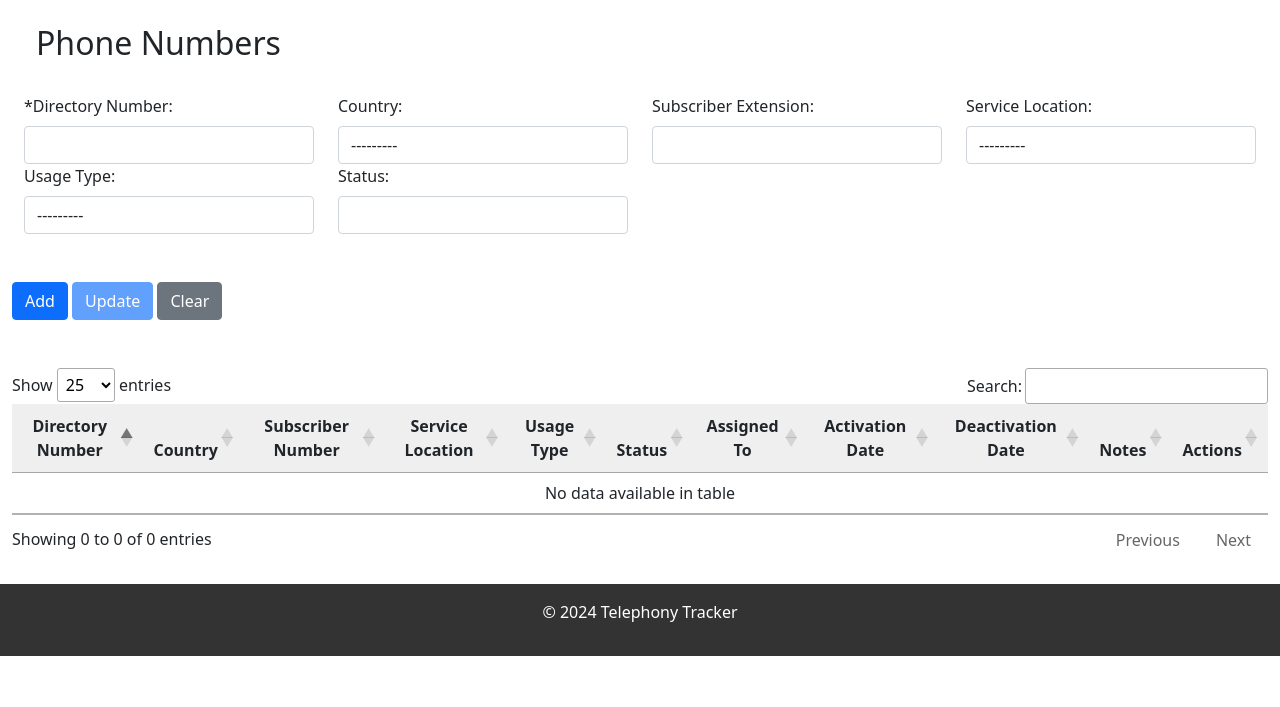
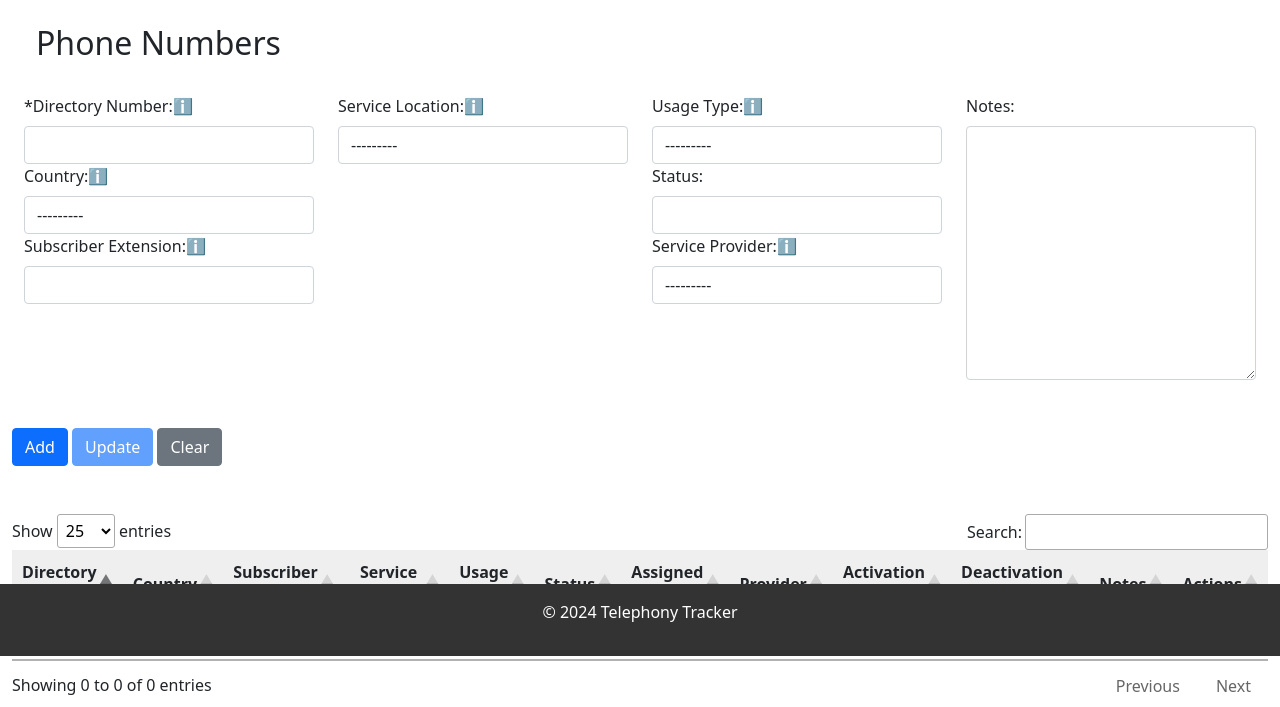
Before and after one commit to cschrachta/telephony_tracker_python, a Django app: page /telephony/phone_number/ in a window 1280 px wide. Shown: the part 144-851 px from the top of the page. Before the commit the page ends 800 px from the top, so only its background shows below. Run offline with Django 5.2, Linux system fonts and the light colour scheme; data that the repository does not hold is empty; some libraries are stand-ins or nearby versions.

Commit message:
added tool tips and visual adjustments to templates

```diff
--- a/telephony/forms.py
+++ b/telephony/forms.py
@@ -107,6 +107,7 @@
         location.contact_email = self.cleaned_data.get('contact_email', '')
         location.contact_phone = self.cleaned_data.get('contact_phone', '')
         location.location_function = self.cleaned_data.get('location_function', '')
+        location.site_dial_code = self.cleaned_data.get('site_dial_code', '')
         location.notes = self.cleaned_data.get('notes', '')
 
         gmaps = googlemaps.Client(key=settings.GOOGLE_API_KEY)
@@ -137,6 +138,7 @@
             'contact_email',
             'contact_phone',
             'location_function',
+            'site_dial_code',
             'notes',
         ]
 
@@ -158,6 +160,7 @@
             'contact_email': forms.TextInput(attrs={'placeholder': 'Main Support Email'}),
             'contact_phone': forms.TextInput(attrs={'placeholder': 'Main Contact Number'}),
             'location_function': forms.Select(attrs={'placeholder': 'Admin, Manufacturing, etc...'}),
+            'site_dial_code': forms.TextInput(attrs={'placeholder': '123456'}),
             'timezone': forms.TextInput(attrs={'placeholder': 'GMT'}),
             'notes': forms.Textarea(attrs={'placeholder': 'Additional notes here...'}),
         }
--- a/telephony/templates/telephony/base.html
+++ b/telephony/templates/telephony/base.html
@@ -24,12 +24,12 @@
   <script type="text/javascript" charset="utf8" src="https://code.jquery.com/jquery-3.6.0.min.js"></script>
 
   <!-- DataTables JS -->
-  <script type="text/javascript" charset="utf8"
-    src="https://cdn.datatables.net/1.11.5/js/jquery.dataTables.js"></script>
+  <script type="text/javascript" charset="utf8" src="https://cdn.datatables.net/1.11.5/js/jquery.dataTables.js"></script>
 
   <!-- Bootstrap JS (single version) -->
-  <script src="https://cdnjs.cloudflare.com/ajax/libs/popper.js/2.11.6/umd/popper.min.js"></script>
-  <script src="https://cdnjs.cloudflare.com/ajax/libs/twitter-bootstrap/5.1.3/js/bootstrap.min.js"></script>
+  <!-- <script src="https://cdnjs.cloudflare.com/ajax/libs/popper.js/2.11.6/umd/popper.min.js"></script>
+  <script src="https://cdnjs.cloudflare.com/ajax/libs/twitter-bootstrap/5.1.3/js/bootstrap.min.js"></script> -->
+  <script src="https://cdn.jsdelivr.net/npm/bootstrap@5.3.0/dist/js/bootstrap.bundle.min.js"></script>
 
   {% block extra_js %}
   {% endblock %}
@@ -80,9 +80,9 @@
       <thead>
         <tr>
           {% for column in table_headers %}
-          <th style="text-align:center">{{ column }}</th>
+          <th style="text-align:center; vertical-align: middle;">{{ column }}</th>
           {% endfor %}
-          <th style="text-align:center">Actions</th>
+          <th style="text-align:center; vertical-align: middle;">Actions</th>
         </tr>
       </thead>
       <tbody>
@@ -90,9 +90,9 @@
         {% if item.id %}
         <tr data-id="{{ item.id }}">
           {% for field in table_fields %}
-          <td>{{ item|get_attr:field }}</td>
+          <td style="text-align: center; vertical-align: middle;">{{ item|get_attr:field }}</td>
           {% endfor %}
-          <td>
+          <td style="text-align: center; vertical-align: middle;">
             <a href="{% url edit_url item.id %}" class="btn btn-sm btn-primary">Edit</a>
             <form method="post" action="{% url delete_url item.id %}" style="display:inline;">
               {% csrf_token %}
@@ -115,6 +115,11 @@
 
 <script>
   document.addEventListener('DOMContentLoaded', function () {
+    // Enable all tooltips on the page
+    var tooltipTriggerList = [].slice.call(document.querySelectorAll('[data-bs-toggle="tooltip"]'))
+    var tooltipList = tooltipTriggerList.map(function (tooltipTriggerEl) {
+      return new bootstrap.Tooltip(tooltipTriggerEl)
+    })
     // Initialize DataTable
     $('.{{ table_class }}').DataTable({
       "paging": true,
@@ -184,7 +189,7 @@
         event.stopPropagation();
         var id = button.getAttribute('data-id');
         if (confirm('Are you sure you want to delete?')) {
-          fetch(`/delete_{{ clear_view_url }}/${id}/`, {
+          fetch(`/{{ clear_view_url }}_delete/${id}/`, {
             method: 'DELETE',
             headers: {
               'X-CSRFToken': csrftoken
--- a/telephony/templates/telephony/phone_number.html
+++ b/telephony/templates/telephony/phone_number.html
@@ -10,31 +10,48 @@
 {% block form_content %}
 <div class="container-fluid">
   <div class="row">
-    <div class="col-md-3">
-      <label for="id_directory_number" class="form-label">*Directory Number:</label>
+    <div class="col-md-9">
+      <div class="row">
+        <div class="col-md-4">
+          <div>
+            <label for="id_directory_number" class="form-label">*Directory Number:<span class="info-icon" data-bs-toggle="tooltip" title="Enter the phone number in E.164 format, e.g., +16512422144.">ℹ️</span></label>
             {{ form.directory_number|add_class:"form-control" }}
           </div>
-    <div class="col-md-3">
-      <label for="id_country" class="form-label">Country:</label>
+          <div>
+            <label for="id_country" class="form-label">Country:<span class="info-icon" data-bs-toggle="tooltip" title="Country of Origin for this phone number.">ℹ️</span></label>
             {{ form.country|add_class:"form-control" }}
           </div>
-    <div class="col-md-3">
-      <label for="id_subscriber_number" class="form-label">Subscriber Extension:</label>
+          <div>
+            <label for="id_subscriber_number" class="form-label">Subscriber Extension:<span class="info-icon" data-bs-toggle="tooltip" title="The internal phone number receiving service from the public Directory Number above.">ℹ️</span></label>
             {{ form.subscriber_number|add_class:"form-control" }}
           </div>
-    <div class="col-md-3">
-      <label for="id_service_location" class="form-label">Service Location:</label>
+        </div>
+        <div class="col-md-4">
+          <div>
+            <label for="id_service_location" class="form-label">Service Location:<span class="info-icon" data-bs-toggle="tooltip" title="The physical company office location this number is provisioned to.">ℹ️</span></label>
             {{ form.service_location|add_class:"form-control" }}
           </div>
+
         </div>
-  <div class="row">
-    <div class="col-md-3">
-      <label for="id_usage_type" class="form-label">Usage Type:</label>
+        <div class="col-md-4">
+          <div>
+            <label for="id_usage_type" class="form-label">Usage Type:<span class="info-icon" data-bs-toggle="tooltip" title="The primary function this directory number is providing.">ℹ️</span></label>
             {{ form.usage_type|add_class:"form-control" }}
           </div>
-    <div class="col-md-3">
+          <div>
             <label for="id_status" class="form-label">Status:</label>
             {{ form.status|add_class:"form-control" }}
+          </div>
+          <div>
+            <label for="id_status" class="form-label">Service Provider:<span class="info-icon" data-bs-toggle="tooltip" title="The contracted carrier provisioned to providing service for this directory number.">ℹ️</span></label>
+            {{ form.service_provider|add_class:"form-control" }}
+          </div>
+        </div>
+      </div>
+    </div>
+    <div class="col-md-3">
+      <label for="id_notes" class="form-label">Notes:</label>
+      {{ form.notes|add_class:"form-control" }}
     </div>
   </div>
 </div>
--- a/telephony/views.py
+++ b/telephony/views.py
@@ -99,7 +99,7 @@
             'new_url': f'telephony:{model_name_snake_case}_new',
             'edit_url': f'telephony:{model_name_snake_case}_edit',
             'delete_url': f'telephony:{model_name_snake_case}_delete',
-            'clear_view_url': reverse_lazy('telephony:service_provider'),
+            'clear_view_url': reverse_lazy(f'telephony:{model_name_snake_case}'),
             'table_class': f'{model_name_snake_case}-table',
             'table_headers': self.table_headers,
             'table_fields': self.table_fields,
@@ -112,6 +112,10 @@
         model_name_str = str(self.model._meta.object_name)  # Ensure it's a string
         model_name_snake_case = inflection.underscore(model_name_str)
         return [f'telephony/{model_name_snake_case}.html']
+
+    def get_success_url(self):
+        model_name_snake_case = inflection.underscore(self.model._meta.object_name)
+        return reverse_lazy(f'telephony:{model_name_snake_case}')
 
 class BaseCreateView(CreateView):
     """
@@ -135,7 +139,7 @@
             'new_url': f'telephony:{model_name_snake_case}_new',
             'edit_url': f'telephony:{model_name_snake_case}_edit',
             'delete_url': f'telephony:{model_name_snake_case}_delete',
-            'clear_view_url': reverse_lazy('telephony:service_provider'),
+            'clear_view_url': reverse_lazy(f'telephony:{model_name_snake_case}'),
             'table_class': f'{model_name_snake_case}-table',
             'table_headers': self.table_headers,
             'table_fields': self.table_fields,
@@ -148,6 +152,10 @@
         model_name_str = str(self.model._meta.object_name)  # Ensure it's a string
         model_name_snake_case = inflection.underscore(model_name_str)
         return [f'telephony/{model_name_snake_case}.html']
+
+    def get_success_url(self):
+        model_name_snake_case = inflection.underscore(self.model._meta.object_name)
+        return reverse_lazy(f'telephony:{model_name_snake_case}')
 
     def form_valid(self, form):
         form.save()
@@ -175,7 +183,7 @@
             'new_url': f'telephony:{model_name_snake_case}_new',
             'edit_url': f'telephony:{model_name_snake_case}_edit',
             'delete_url': f'telephony:{model_name_snake_case}_delete',
-            'clear_view_url': reverse_lazy('telephony:service_provider'),
+            'clear_view_url': reverse_lazy(f'telephony:{model_name_snake_case}'),
             'table_class': f'{model_name_snake_case}-table',
             'table_headers': self.table_headers,
             'table_fields': self.table_fields,
@@ -188,6 +196,10 @@
         model_name_str = str(self.model._meta.object_name)  # Ensure it's a string
         model_name_snake_case = inflection.underscore(model_name_str)
         return [f'telephony/{model_name_snake_case}.html']
+
+    def get_success_url(self):
+        model_name_snake_case = inflection.underscore(self.model._meta.object_name)
+        return reverse_lazy(f'telephony:{model_name_snake_case}')
 
     def form_valid(self, form):
         form.save()
@@ -292,8 +304,8 @@
     model = Location
     form_class = LocationForm
     template_name = 'telephony/location.html'
-    table_headers = ['Name', 'Display Name', 'Address', 'Street/Road', 'City', 'State', 'Country', 'Postcode', 'Verified']
-    table_fields = ['name', 'display_name', 'house_number', 'road', 'city', 'state', 'country', 'postcode', 'verified_location']
+    table_headers = ['Name', 'Address', 'Street/Road', 'City', 'State', 'Country', 'Postcode', 'Verified']
+    table_fields = ['display_name', 'house_number', 'road', 'city', 'state', 'country', 'postcode', 'verified_location']
     form_fields = ['name', 'display_name', 'house_number', 'road', 'city', 'state', 'postcode', 'country', 'notes']
     success_url = reverse_lazy('telephony:location')
 
@@ -347,6 +359,7 @@
         'Usage Type',
         'Status',
         'Assigned To',
+        'Provider',
         'Activation Date',
         'Deactivation Date',
         'Notes'
@@ -359,6 +372,7 @@
         'usage_type',
         'status',
         'assigned_to',
+        'service_provider',
         'activation_date',
         'deactivation_date',
         'notes'
@@ -382,7 +396,6 @@
 class PhoneNumberCreateView(BaseCreateView):
     model = PhoneNumber
     form_class = PhoneNumberForm
-    success_url = reverse_lazy('telephony:phone_number')
 
 class PhoneNumberUpdateView(BaseUpdateView):
     model = PhoneNumber
@@ -426,11 +439,9 @@
         'phone_number_range',
         'circuit'
     ]
-    success_url = reverse_lazy('telephony:phone_number')
 
 class PhoneNumberDetailView(BaseDetailView):
     model = PhoneNumber
 
 class PhoneNumberDeleteView(BaseDeleteView):
     model = PhoneNumber
-    success_url = reverse_lazy('telephony:phone_number')
```
Also changed, not shown: telephony/models.py (+22 -27 lines), telephony/templates/telephony/country_list.html (+8 -8 lines), telephony/templates/telephony/location.html (+16 -13 lines), telephony/migrations/0003_location_site_dial_code.py (added). Lines whose indentation alone changed are shown as unchanged.
